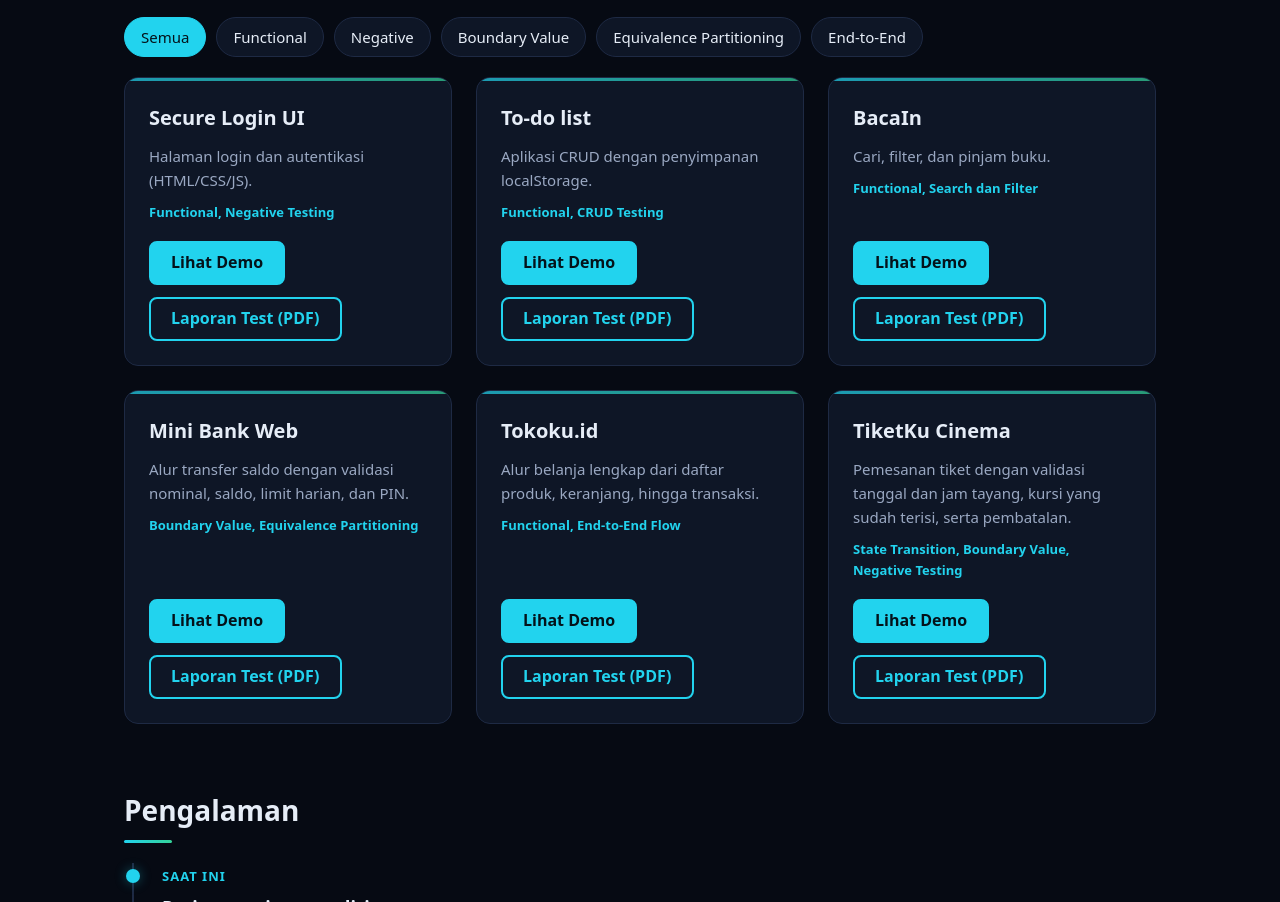
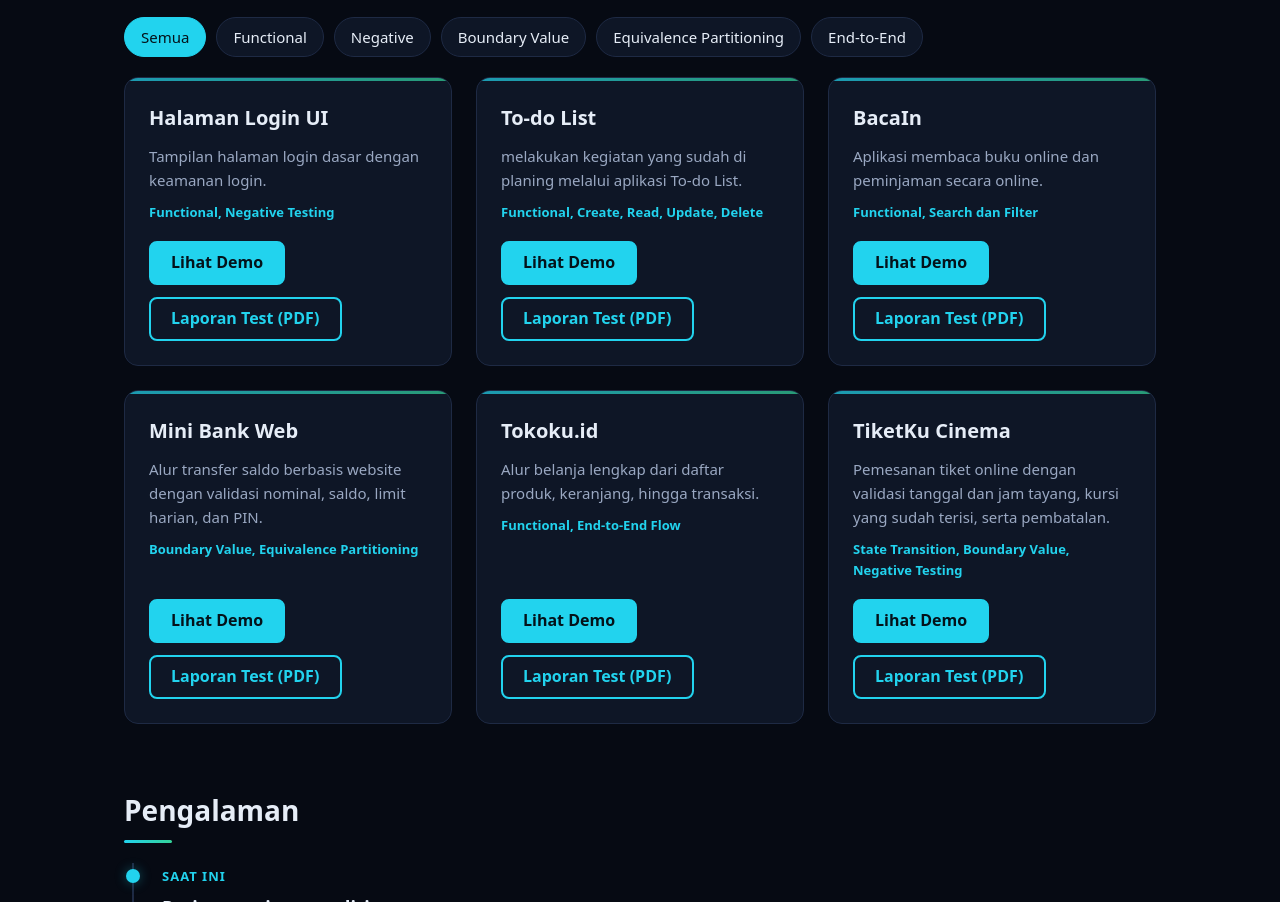
Before and after one commit to mridwanlubiis/portofolio, a plain HTML site: page index.html in a window 1280 px wide. Shown: the part 981-1883 px from the top of the page. Drawn offline with Linux system fonts and the light colour scheme.

Commit message:
Update index.html

```diff
--- a/index.html
+++ b/index.html
@@ -66,8 +66,8 @@
 
     <!-- PROJECT 1: Login UI -->
     <article class="card" data-k="functional negative">
-      <h3>Secure Login UI</h3>
-      <p>Halaman login dan autentikasi (HTML/CSS/JS).</p>
+      <h3>Halaman Login UI</h3>
+      <p>Tampilan halaman login dasar dengan keamanan login.</p>
       <p class="tag">Functional, Negative Testing</p>
       <div class="btns">
         <a class="btn" href="https://mridwanlubiis.github.io/login-ui/" target="_blank" rel="noopener">Lihat Demo</a>
@@ -77,9 +77,9 @@
 
     <!-- PROJECT 2: To-Do List -->
     <article class="card" data-k="functional">
-      <h3>To-do list</h3>
-      <p>Aplikasi CRUD dengan penyimpanan localStorage.</p>
-      <p class="tag">Functional, CRUD Testing</p>
+      <h3>To-do List</h3>
+      <p>melakukan kegiatan yang sudah di planing melalui aplikasi To-do List.</p>
+      <p class="tag">Functional, Create, Read, Update, Delete</p>
       <div class="btns">
         <a class="btn" href="https://mridwanlubiis.github.io/TaskFlow/" target="_blank" rel="noopener">Lihat Demo</a>
         <a class="btn ghost" href="reports/todo-list.pdf" target="_blank" rel="noopener">Laporan Test (PDF)</a>
@@ -89,7 +89,7 @@
     <!-- PROJECT 3: Katalog Buku -->
     <article class="card" data-k="functional">
       <h3>BacaIn</h3>
-      <p>Cari, filter, dan pinjam buku.</p>
+      <p>Aplikasi membaca buku online dan peminjaman secara online.</p>
       <p class="tag">Functional, Search dan Filter</p>
       <div class="btns">
         <a class="btn" href="https://mridwanlubiis.github.io/BacaIn/" target="_blank" rel="noopener">Lihat Demo</a>
@@ -100,7 +100,7 @@
     <!-- PROJECT 4: Mini Bank Web -->
     <article class="card" data-k="bva ep">
       <h3>Mini Bank Web</h3>
-      <p>Alur transfer saldo dengan validasi nominal, saldo, limit harian, dan PIN.</p>
+      <p>Alur transfer saldo berbasis website dengan validasi nominal, saldo, limit harian, dan PIN.</p>
       <p class="tag">Boundary Value, Equivalence Partitioning</p>
       <div class="btns">
         <a class="btn" href="https://mridwanlubiis.github.io/mini-bank/" target="_blank" rel="noopener">Lihat Demo</a>
@@ -122,7 +122,7 @@
     <!-- PROJECT 5: TiketKu Cinema -->
     <article class="card" data-k="functional e2e">
       <h3>TiketKu Cinema</h3>
-      <p>Pemesanan tiket dengan validasi tanggal dan jam tayang, kursi yang sudah terisi, serta pembatalan.</p>
+      <p>Pemesanan tiket online dengan validasi tanggal dan jam tayang, kursi yang sudah terisi, serta pembatalan.</p>
       <p class="tag">State Transition, Boundary Value, Negative Testing</p>
       <div class="btns">
         <a class="btn" href="https://mridwanlubiis.github.io/TiketKu/" target="_blank" rel="noopener">Lihat Demo</a>
```
